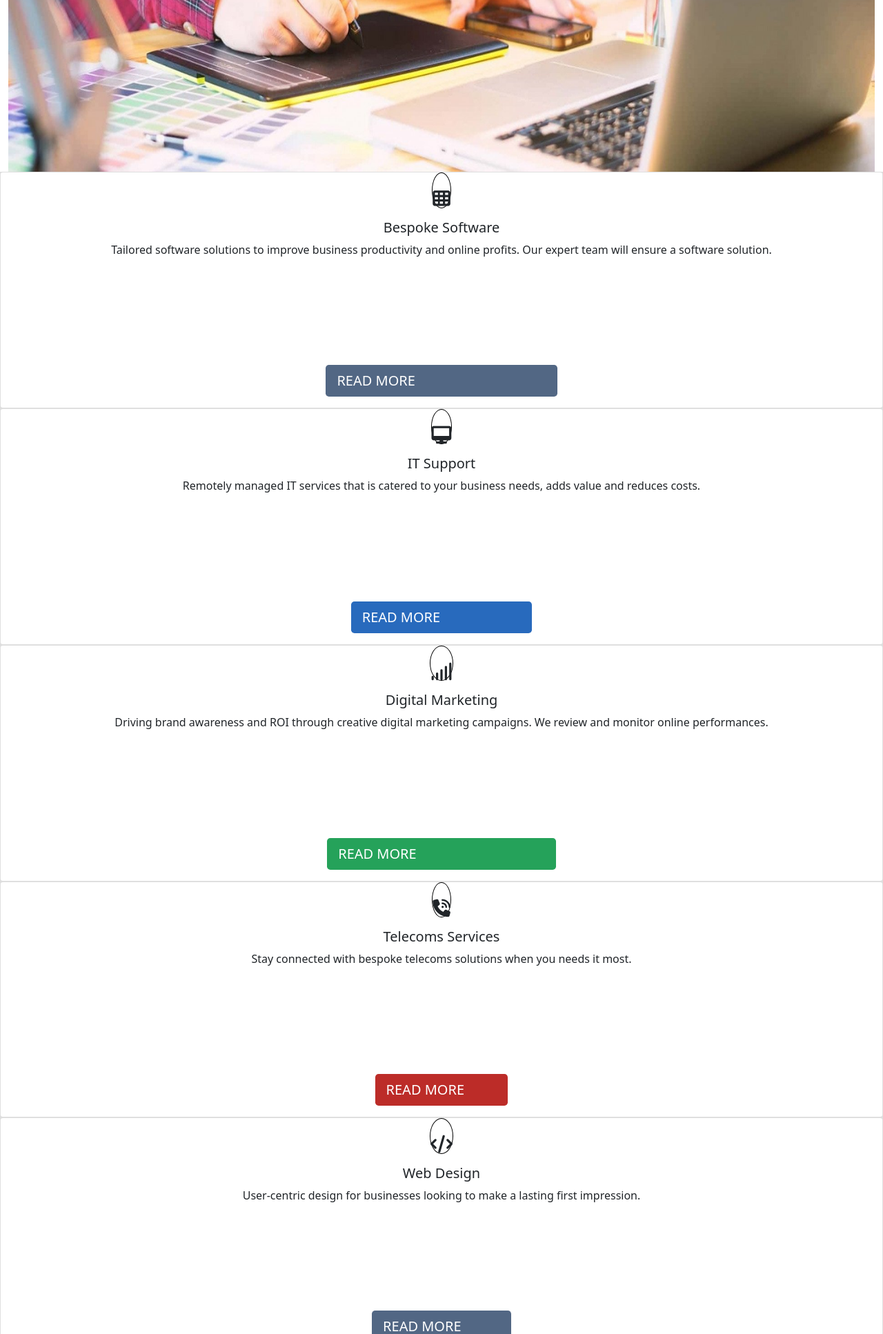
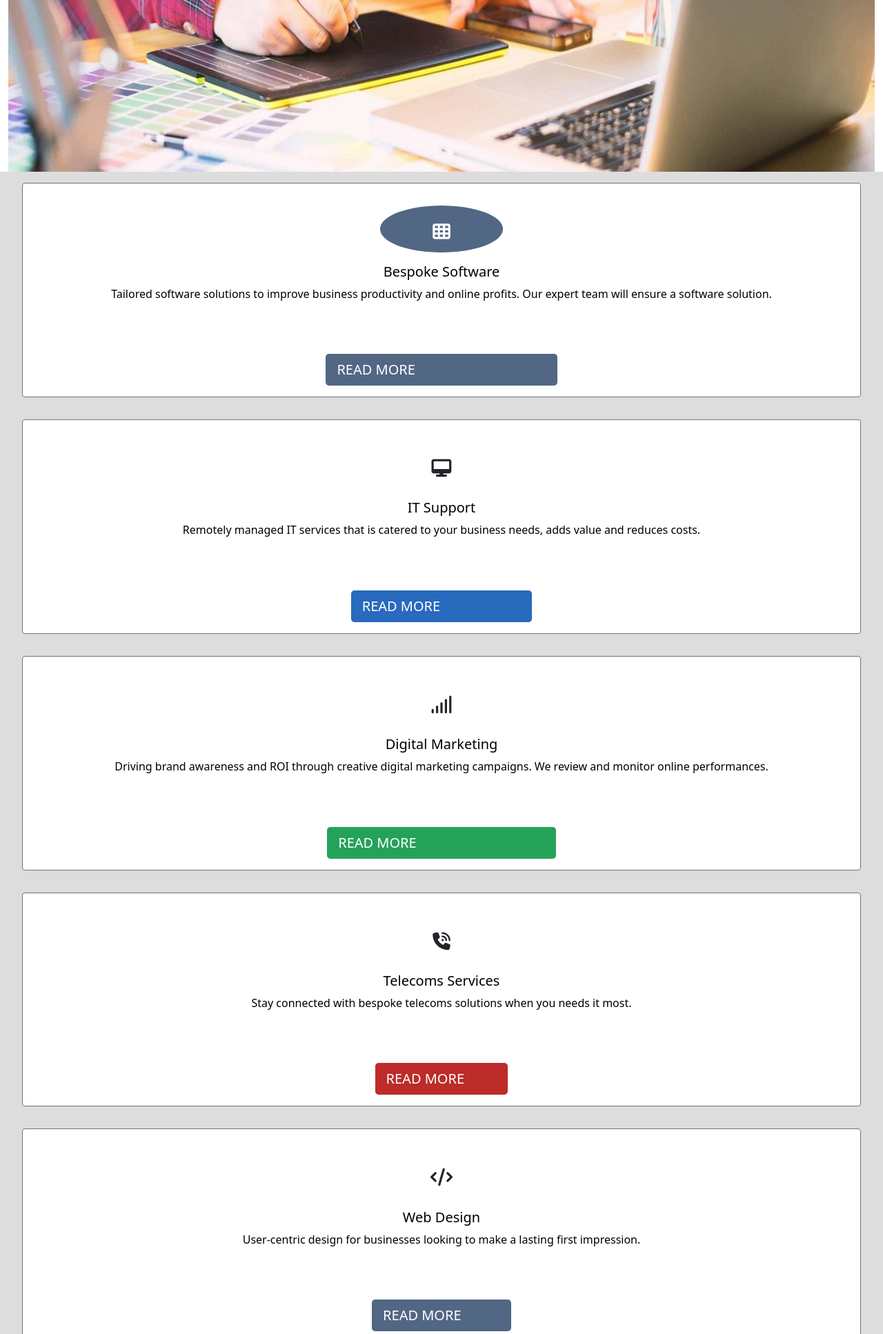
Before and after one commit to MattMakesNoise/Netmatters-HTML-CSS-JS-PHP-Reflection, a PHP site: page / in a window 1280 px wide. Shown: the part 551-2485 px from the top of the page at 69% size. Run offline with PHP 8.4, Linux system fonts and the light colour scheme; some libraries are stand-ins or nearby versions.

Commit message:
changes on cards and hover
Card margin and border corrected as well as icon border.

Hover effects are done and working for the first card.
Written as DRY as possible.

```diff
--- a/css/style.css
+++ b/css/style.css
@@ -41,12 +41,20 @@
   -webkit-box-align: center;
       -ms-flex-align: center;
           align-items: center;
+  width: 95% !important;
+}
+
+.icon-border {
+  border: 1px solid transparent;
+  border-radius: 50%;
+  text-align: center;
+  width: 15%;
+  margin-top: 2rem;
 }
 
 .card-icon {
   font-size: 1.6rem;
-  border: 1px solid black;
-  border-radius: 50%;
+  margin-bottom: 1rem;
 }
 
 .card-body {
@@ -62,22 +70,53 @@
 .card-title,
 .card-text {
   text-align: center;
-}
-
-.card-title:hover,
-.card-text:hover {
-  color: white;
+  color: black;
 }
 
 .card-btn {
   margin: auto auto 0 auto;
   text-transform: uppercase;
   width: 35%;
+  white-space: nowrap;
+  font-size: 0.1rem;
 }
 
 /*========== SOFT CARD =======*/
+.soft-card .icon-border {
+  background-color: #526784;
+}
+
+.soft-card .card-icon {
+  color: #fff;
+}
+
+.soft-card .card-title,
+.soft-card .card-text {
+  text-align: center;
+  color: black;
+}
+
 .soft-card:hover {
   background-color: #526784;
+}
+
+.soft-card:hover .icon-border {
+  background-color: white;
+}
+
+.soft-card:hover .card-icon {
+  color: #526784;
+}
+
+.soft-card:hover .card-text,
+.soft-card:hover .card-title {
+  color: #fff;
+}
+
+.soft-card:hover .soft-btn {
+  background-color: #fff;
+  color: #526784;
+  text-decoration: none;
 }
 
 .soft-btn {
@@ -86,26 +125,28 @@
   text-decoration: none;
 }
 
-.soft-btn:hover {
-  background-color: #fff;
-  color: #526784;
-  text-decoration: none;
-}
-
 /*========== IT CARD =========*/
 .it-card:hover {
   background-color: #286ABD;
 }
 
+.it-card:hover .icon-border {
+  background-color: white;
+}
+
+.it-card:hover .card-icon {
+  color: #286ABD;
+}
+
+.it-card:hover .it-btn {
+  background-color: #fff;
+  color: #286ABD;
+  text-decoration: none;
+}
+
 .it-btn {
   background-color: #286ABD;
   color: #fff;
-  text-decoration: none;
-}
-
-.it-btn:hover {
-  background-color: #fff;
-  color: #286ABD;
   text-decoration: none;
 }
 
--- a/index.html
+++ b/index.html
@@ -52,56 +52,70 @@
 
         <!-- Cards -->
         <section class="row cards-section">
-            <div class="card soft-card">
+            <div class="card soft-card mx-auto my-3 border-secondary rounded">
+                <div class="icon-border">
                     <i class="fas fa-th card-icon pt-4"></i>
+                </div>
                 <div class="card-body">
                   <h5 class="card-title">Bespoke Software</h5>
                   <p class="card-text">Tailored software solutions to improve business productivity and online profits. Our expert team will ensure a software solution.</p>
                   <a href="#" class="btn-lg soft-btn card-btn">Read More</a>
                 </div>
             </div>
-            <div class="card it-card">
+            <div class="card it-card mx-auto my-3 border-secondary rounded">
+                <div class="icon-border">
                     <i class="fas fa-desktop card-icon pt-4"></i>
+                </div>
                 <div class="card-body">
                   <h5 class="card-title">IT Support</h5>
                   <p class="card-text">Remotely managed IT services that is catered to your business needs, adds value and reduces costs.</p>
                   <a href="#" class="btn-lg it-btn card-btn">Read More</a>
                 </div>
             </div>
-            <div class="card market-card">
+            <div class="card market-card mx-auto my-3 border-secondary rounded">
+                <div class="icon-border">
                     <i class="fas fa-signal card-icon pt-4"></i>
+                </div>
                 <div class="card-body">
                   <h5 class="card-title">Digital Marketing</h5>
                   <p class="card-text">Driving brand awareness and ROI through creative digital marketing campaigns. We review and monitor online performances.</p>
                   <a href="#" class="btn-lg market-btn card-btn">Read More</a>
                 </div>
             </div>
-            <div class="card tele-card">
+            <div class="card tele-card mx-auto my-3 border-secondary rounded">
+                <div class="icon-border">
                     <i class="fas fa-phone-volume card-icon pt-4"></i>
+                </div>
                 <div class="card-body">
                   <h5 class="card-title">Telecoms Services</h5>
                   <p class="card-text">Stay connected with bespoke telecoms solutions when you needs it most.</p>
                   <a href="#" class="btn-lg tele-btn card-btn">Read More</a>
                 </div>
             </div>
-            <div class="card web-card">
+            <div class="card web-card mx-auto my-3 border-secondary rounded">
+                <div class="icon-border">
                     <i class="fas fa-code card-icon pt-4"></i>
+                </div>
                 <div class="card-body">
                   <h5 class="card-title">Web Design</h5>
                   <p class="card-text">User-centric design for businesses looking to make a lasting first impression.</p>
                   <a href="#" class="btn-lg web-btn card-btn">Read More</a>
                 </div>
             </div>
-            <div class="card cyber-card">
+            <div class="card cyber-card mx-auto my-3 border-secondary rounded">
+                <div class="icon-border">
                     <i class="fas fa-shield-virus card-icon pt-4"></i>
+                </div>
                 <div class="card-body">
                   <h5 class="card-title">Cyber Security</h5>
                   <p class="card-text">Ensuring your online busines stays secure 24/7, 365 days of the year.</p>
                   <a href="#" class="btn-lg cyber-btn card-btn">Read More</a>
                 </div>
             </div>
-            <div class="card train-card">
+            <div class="card train-card mx-auto my-3 border-secondary rounded">
+                <div class="icon-border">
                     <i class="fas fa-graduation-cap card-icon pt-4"></i>
+                </div>
                 <div class="card-body">
                     <h5 class="card-title">Developer Training</h5>
                     <p class="card-text">Have you considered a career in web development but you aren't sure where to start?</p>
--- a/sass/style.scss
+++ b/sass/style.scss
@@ -67,12 +67,20 @@
 
 .card {
     @include fxalgnctr;
+    width: 95% !important;
+}
+
+.icon-border {
+    border: 1px solid transparent;
+    border-radius: 50%;
+    text-align: center;
+    width: 15%;
+    margin-top: 2rem;
 }
 
 .card-icon {
     font-size: 1.6rem;
-    border: 1px solid black;
-    border-radius: 50%;
+    margin-bottom: 1rem;
 }
 
 .card-body {
@@ -83,20 +91,46 @@
 .card-title,
 .card-text {
     text-align: center;
-    &:hover {
-    color: white;
-}
+    color: black;
 }
 
 .card-btn {
     margin: auto auto 0 auto;
     text-transform: uppercase;
     width: 35%;
+    white-space: nowrap;
+    font-size: 0.1rem;
 }
     /*========== SOFT CARD =======*/
     .soft-card {
+        .icon-border {
+            background-color: $soft-dark;
+        }
+        .card-icon {
+            color: $white;
+        }
+        .card-title,
+        .card-text {
+            text-align: center;
+            color: black;
+        }
         &:hover {
             background-color: $soft-dark;
+            .icon-border {
+                background-color: white;
+            }
+            .card-icon {
+                color: $soft-dark;
+            }
+            .card-text,
+            .card-title {
+                color: $white;
+            }
+            .soft-btn {
+                background-color: $white;
+                color: $soft-dark;
+                text-decoration: none;
+            }
         }
     }
 
@@ -104,16 +138,23 @@
         background-color: $soft-dark;
         color: $white;
         text-decoration: none;
-        &:hover {
-            background-color: $white;
-            color: $soft-dark;
-            text-decoration: none;
-        }
     }
+
     /*========== IT CARD =========*/
     .it-card {
         &:hover {
             background-color: $it-dark;
+            .icon-border {
+                background-color: white;
+            }
+            .card-icon {
+                color: $it-dark;
+            }
+            .it-btn {
+                background-color: $white;
+                color: $it-dark;
+                text-decoration: none;
+            }
         }
     }
 
@@ -121,11 +162,6 @@
         background-color: $it-dark;
         color: $white;
         text-decoration: none;
-        &:hover {
-            background-color: $white;
-            color: $it-dark;
-            text-decoration: none;
-        }
     }
     /*========== MARKET CARD =====*/
     .market-card {
```
Also changed, not shown: 1 other file. Lines whose indentation alone changed are shown as unchanged.
